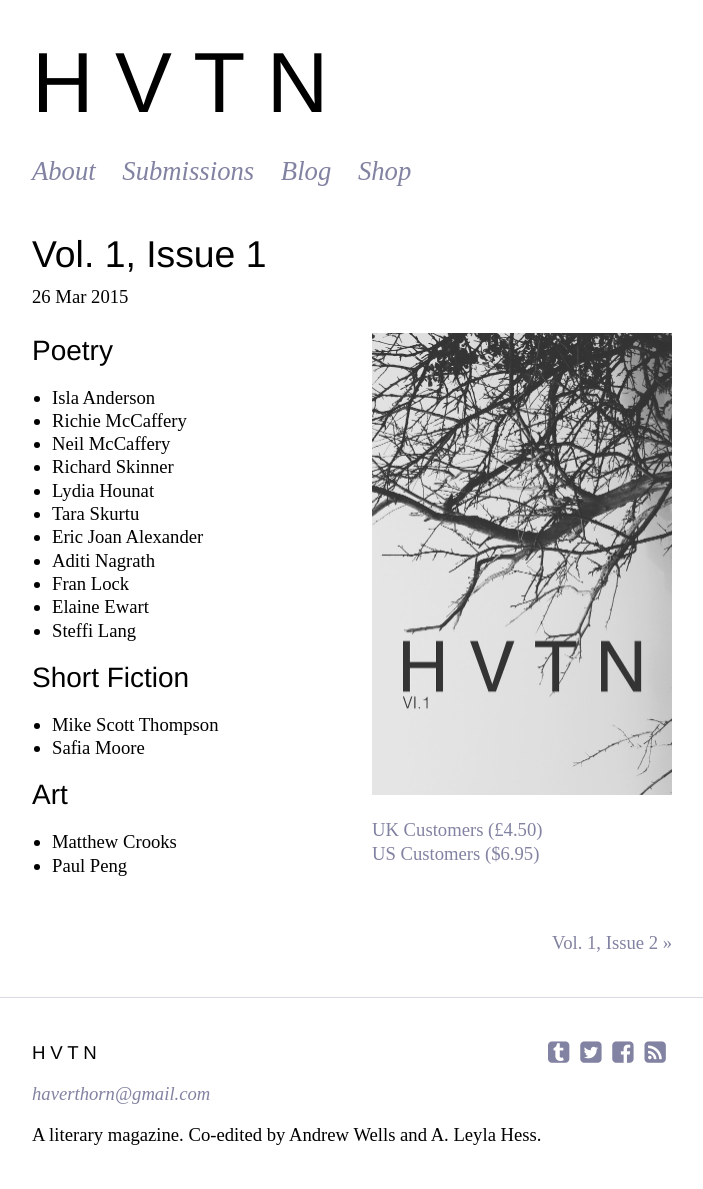
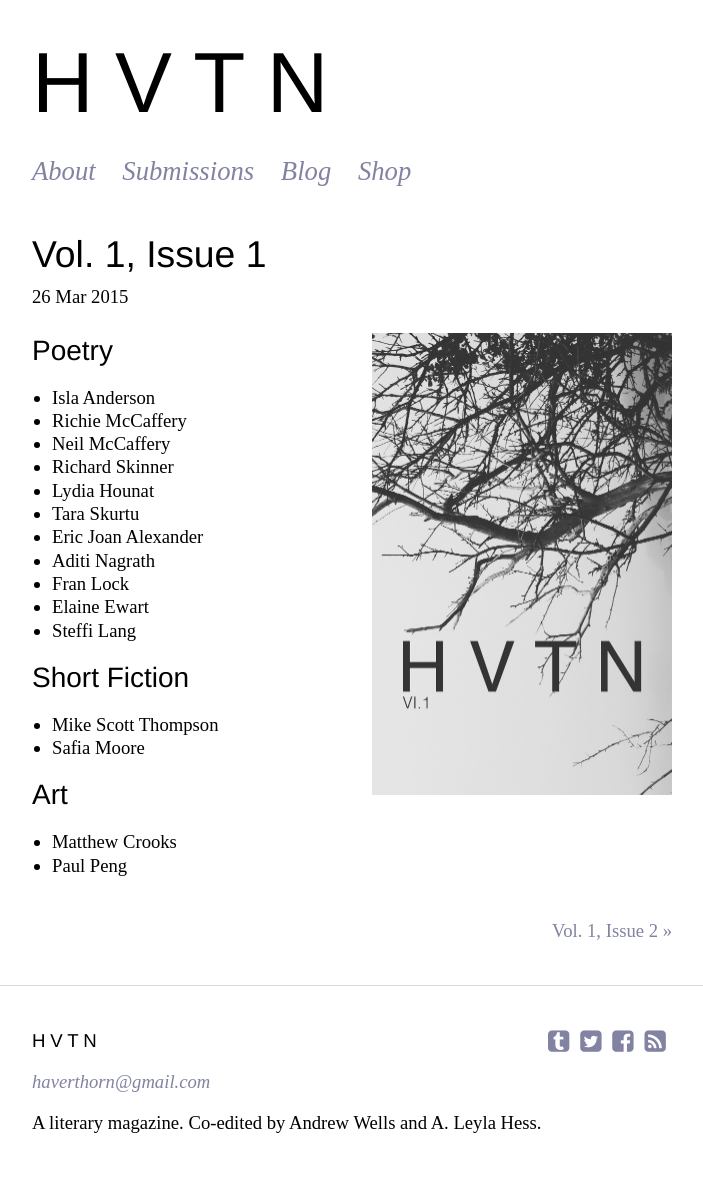
Before and after one commit to HVTN/hvtn.github.io, a Jekyll site: the page built from _posts/2015-03-26-v1-n1.markdown, in a window 1280 px wide. Shown: the whole page, without its empty margins (288-991 px from the left). Built offline with Jekyll 4.4.1, drawn with Linux system fonts in a browser that asks for light colours; nearby versions of some CDN libraries.

Commit message:
Update 2015-03-26-v1-n1.markdown

```diff
--- a/_posts/2015-03-26-v1-n1.markdown
+++ b/_posts/2015-03-26-v1-n1.markdown
@@ -6,10 +6,6 @@ categories: vol1 issue
 permalink: /v1-1/
 
 cover-img: "v1-1.jpg"
-uk-price: "4.50"
-us-price: "6.95"
-uk-buy-url: "http://www.amazon.co.uk/Haverthorn-Vol-1-Issue/dp/1505373522/ref=sr_1_1?ie=UTF8&qid=1427651802&sr=8-1&keywords=haverthorn"
-us-buy-url: "http://www.amazon.com/Haverthorn-Vol-1-Issue/dp/1505373522/ref=sr_1_1?ie=UTF8&qid=1458515536&sr=8-1&keywords=haverthorn"
 
 ---
 
```
